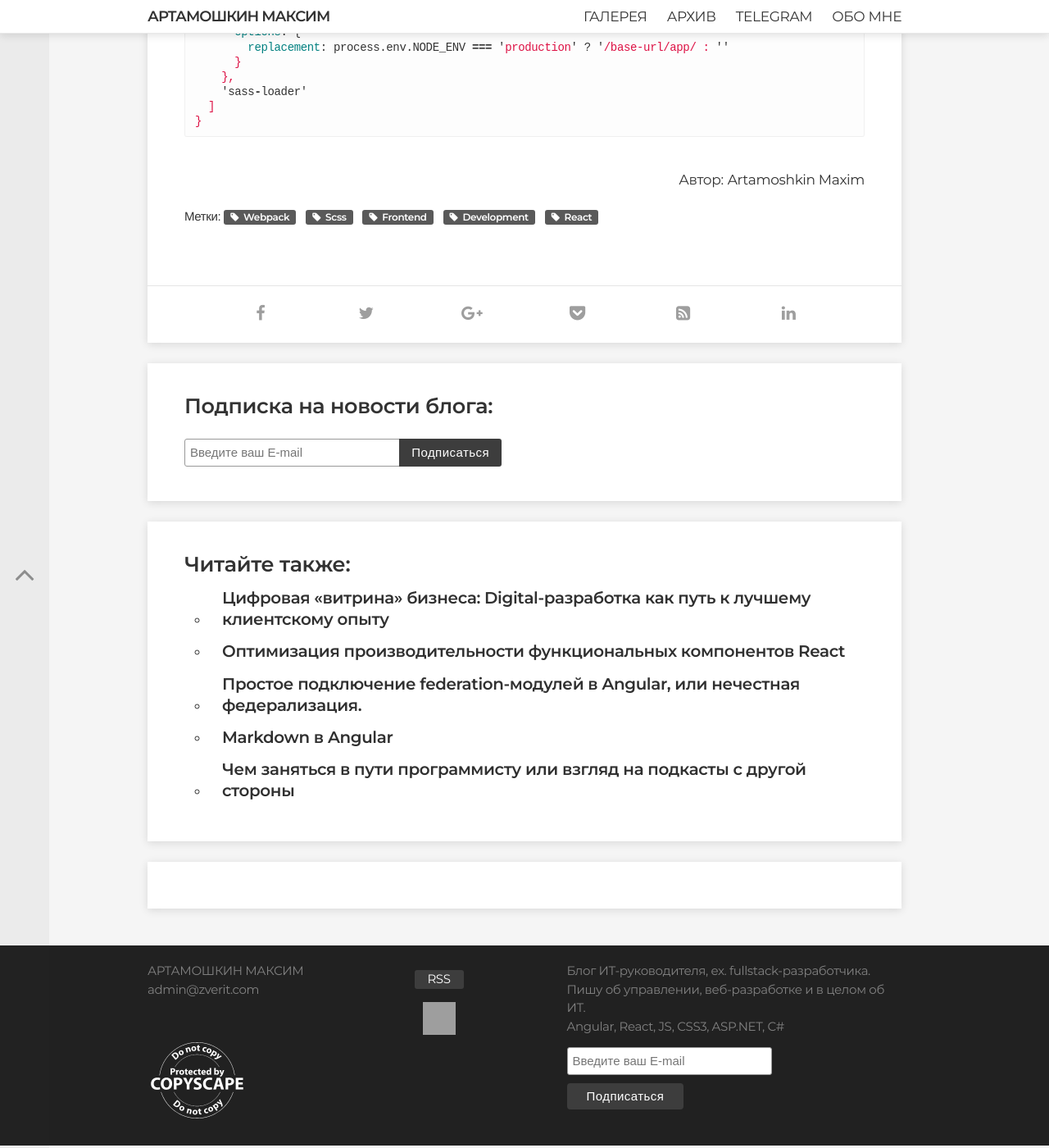
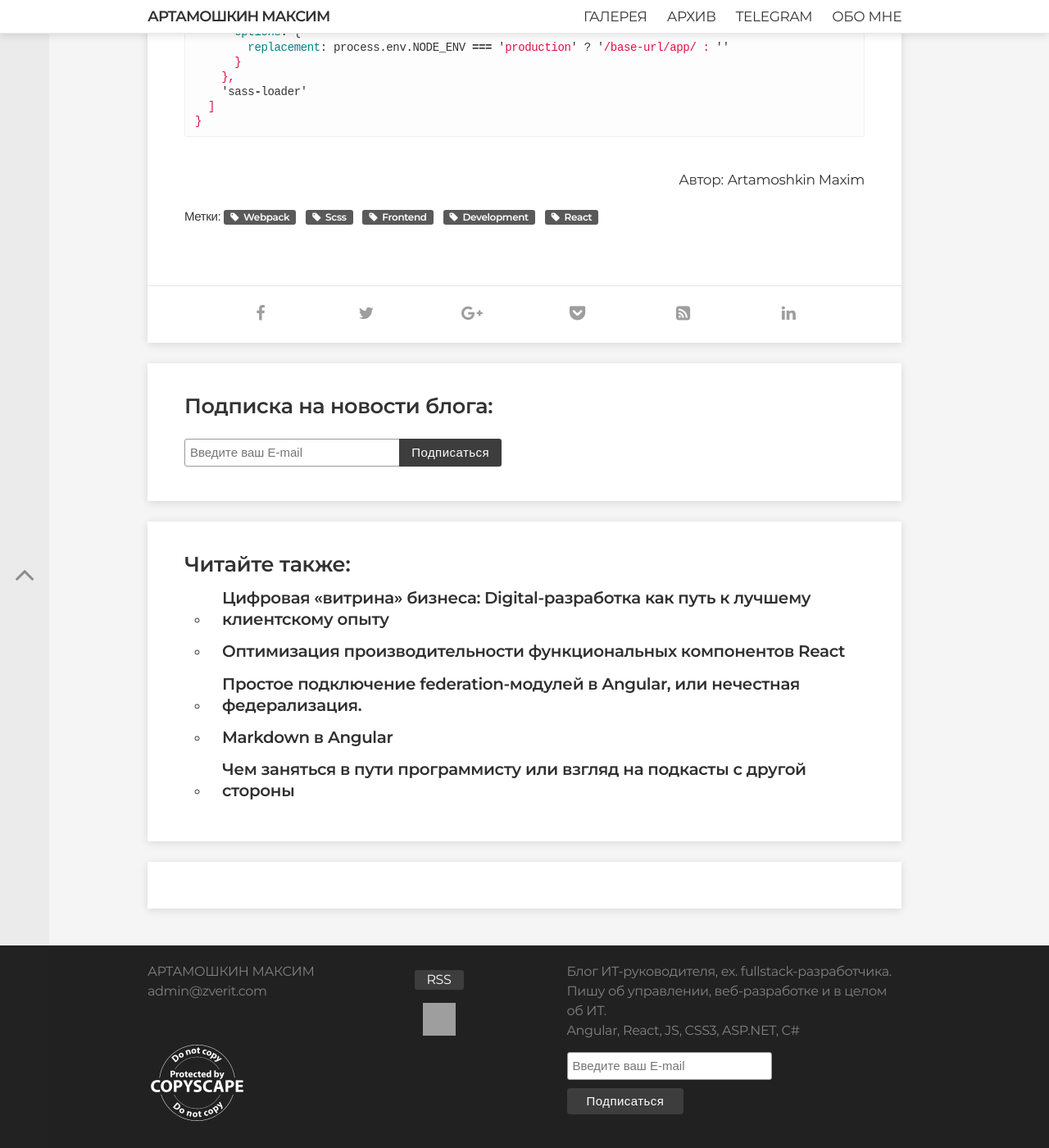
Before and after one commit to martamoshkin/blog.zverit.com, a Jekyll site: the page built from _posts/frontend/other/2020-08-07-webpack-url-tilde-loader.md, in a window 1280 px wide and 1400 px high, scrolled down 1333 px. Shown: the whole window at 82% size. Built offline with Jekyll 4.4.1, drawn with Linux system fonts in a browser that asks for light colours; comment, search, counter and statistics services are not loaded; grey boxes are pictures that could not be loaded.

Commit message:
fix styles

```diff
--- a/_sass/_footer.scss
+++ b/_sass/_footer.scss
@@ -1,5 +1,5 @@
 .footer-col-wrapper {
-  font-size: 15px;
+  font-size: 1rem;
   color: $grey-color;
 
   margin-left: -$spacing-unit / 2;
@@ -56,9 +56,9 @@
         display: flex;
 
         input.button {
-          height: 40px;
-          line-height: 40px;
-          min-width: 120px;
+          height: 2.5rem;
+          line-height: 2.5rem;
+          min-width: 7.5rem;
           font-size: 1rem;
         }
       }
@@ -72,7 +72,7 @@
   background-color: $footer-color;
 
   .copyscape {
-    margin: 35px 0 0 0;
+    margin: 2.1875rem 0 0 0;
   }
 
   #mc_embed_signup form {
--- a/_sass/_post.scss
+++ b/_sass/_post.scss
@@ -35,7 +35,7 @@
 }
 
 .post-content {
-  padding-top: 25px;
+  padding-top: 1.5625rem;
   word-wrap: break-word;
 
   a {
@@ -46,30 +46,30 @@
     font-size: 2rem;
 
     @include media-query($on-laptop) {
-      font-size: 28px;
+      font-size: 1.75rem;
     }
   }
 
   h3 {
     font-size: 1.625rem;
-    margin: 20px 0 10px 0;
+    margin: 1.25rem 0 .625rem 0;
+    padding-bottom: .3125rem;
+    box-shadow: 0 -1px 0 rgba($black, 0.1) inset;
+
+    @include media-query($on-laptop) {
+      font-size: 1.375rem;
+    }
+  }
+
+  h4 {
+    font-size: 1.25rem;
+
+    margin: 1.25rem 0 .625rem 0;
     padding-bottom: 5px;
     box-shadow: 0 -1px 0 rgba($black, 0.1) inset;
 
     @include media-query($on-laptop) {
-      font-size: 22px;
-    }
-  }
-
-  h4 {
-    font-size: 20px;
-
-    margin: 20px 0 10px 0;
-    padding-bottom: 5px;
-    box-shadow: 0 -1px 0 rgba($black, 0.1) inset;
-
-    @include media-query($on-laptop) {
-      font-size: 18px;
+      font-size: 1.125rem;
     }
   }
 }
--- a/_sass/buttons/_rss.scss
+++ b/_sass/buttons/_rss.scss
@@ -1,9 +1,9 @@
 .rss-subscribe {
-  width: 60px;
+  width: 3.75rem;
   background: $rss-gray-color;
   text-align: center;
   color: $white;
-  margin-top: 10px;
+  margin-top: .625rem;
   border-radius: 3px;
 
   a {
--- a/_sass/buttons/_scroll.scss
+++ b/_sass/buttons/_scroll.scss
@@ -2,10 +2,10 @@
     display: flex;
     justify-content: center;
     align-items: center;
-    font-size: 40px;
+    font-size: 2.5rem;
 
     box-sizing: border-box;
-    width: 60px;
+    width: 3.75rem;
     height: 100%;
     left: 0;
     bottom: 0;
--- a/_sass/buttons/_share.scss
+++ b/_sass/buttons/_share.scss
@@ -38,7 +38,7 @@
     color: #9E9E9E;
     width: 15%;
     text-align: center;
-    line-height: 27px;
+    line-height: 1.6875rem;
     font-size: 1.25rem;
 
     &:hover {
```
